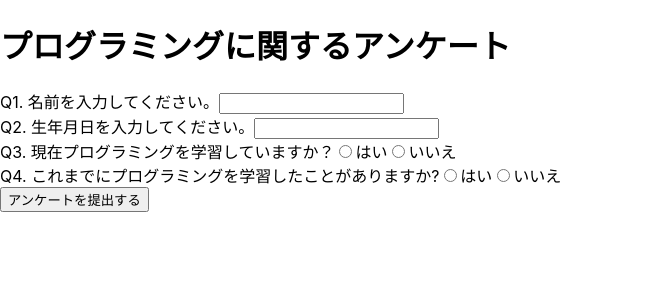
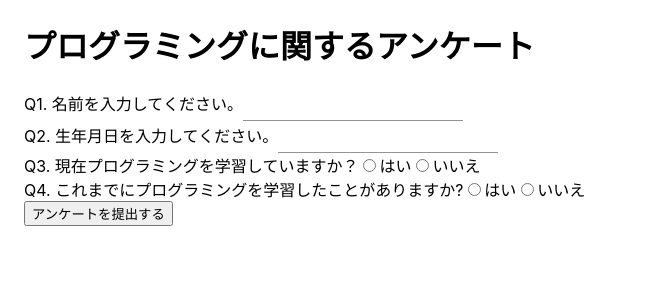
Before and after one commit to Takumikimura1899/questionnaire, a Next.js app: page / in a window 1280 px wide. Shown: the top 300 px of the page, without its empty margins (0-647 px from the left). Built offline with nearby package versions, Linux system fonts and the light colour scheme.

Commit message:
watch 途中まで

```diff
--- a/package.json
+++ b/package.json
@@ -9,6 +9,7 @@
     "lint": "next lint"
   },
   "dependencies": {
+    "@material-ui/core": "^4.12.3",
     "@types/node": "^16.7.10",
     "@types/react": "^17.0.19",
     "next": "11.1.2",
--- a/pages/index.tsx
+++ b/pages/index.tsx
@@ -1,35 +1,72 @@
+import {
+  Container,
+  Input,
+  Radio,
+  RadioGroup,
+  FormControl,
+  FormControlLabel,
+  FormLabel,
+} from '@material-ui/core';
 import Head from 'next/head';
 import Image from 'next/image';
 import { FormEvent } from 'react';
-import { useForm } from 'react-hook-form';
+import { useForm, Controller, SubmitHandler } from 'react-hook-form';
 import styles from '../styles/Home.module.css';
+
+interface IFormInputs {
+  name: string;
+  birth: number | null;
+  isLearning: boolean | null;
+  wasLearning: boolean | null;
+  language: string;
+}
 
 export default function Home() {
   const {
     register,
     handleSubmit,
     formState: { errors },
-  } = useForm();
+    control,
+    watch,
+  } = useForm<IFormInputs>();
 
-  const onSubmit = (data: FormEvent) => {
+  const onSubmit: SubmitHandler<IFormInputs> = (data) => {
     console.log(data);
   };
 
+  const isLearningLanguage = watch('isLearning');
+  const wasLearningLanguage = watch('wasLearning');
+  console.log(isLearningLanguage);
+  console.log(wasLearningLanguage);
+
   return (
     <>
+      <Container>
         <h1>プログラミングに関するアンケート</h1>
         <form onSubmit={handleSubmit(onSubmit)}>
           <div>
             <label htmlFor='name'>Q1. 名前を入力してください。</label>
-          <input id='name' {...register('name', { required: true })} />
+            <Controller
+              name='name'
+              control={control}
+              defaultValue=''
+              rules={{ required: true }}
+              render={({ field: { onChange, value } }) => (
+                <Input onChange={onChange} value={value} />
+              )}
+            />
             {errors.name && <span>このフィールドは回答必須です。</span>}
           </div>
 
           <div>
             <label htmlFor='birth'>Q2. 生年月日を入力してください。</label>
-          <input
-            id='birth'
-            {...register('birth', { required: true, pattern: /^[0-9]{8}$/ })}
+            <Controller
+              name='birth'
+              control={control}
+              rules={{ required: true, pattern: /^[0-9]{8}$/ }}
+              render={({ field: { onChange, value } }) => (
+                <Input onChange={onChange} value={value} />
+              )}
             />
             {errors.birth && <span>このフィールドは回答必須です。</span>}
           </div>
@@ -76,8 +113,25 @@ export default function Home() {
             {errors.wasLearning && <span>このフィールドは回答必須です。</span>}
           </div>
 
+          {(isLearningLanguage || wasLearningLanguage) && (
+            <div>
+              <label htmlFor='language'>
+                Q5 これまでに学んだことのある言語を入力してください。
+              </label>
+              <Controller
+                name='language'
+                control={control}
+                render={({ field: { onChange, value } }) => (
+                  <Input onChange={onChange} value={value} />
+                )}
+              />
+              {errors.birth && <span>このフィールドは回答必須です。</span>}
+            </div>
+          )}
+
           <input type='submit' value='アンケートを提出する' />
         </form>
+      </Container>
     </>
   );
 }
```
Also changed, not shown: 1 other file (tests, documents, lock files or other folders). Lines whose indentation alone changed are shown as unchanged.
